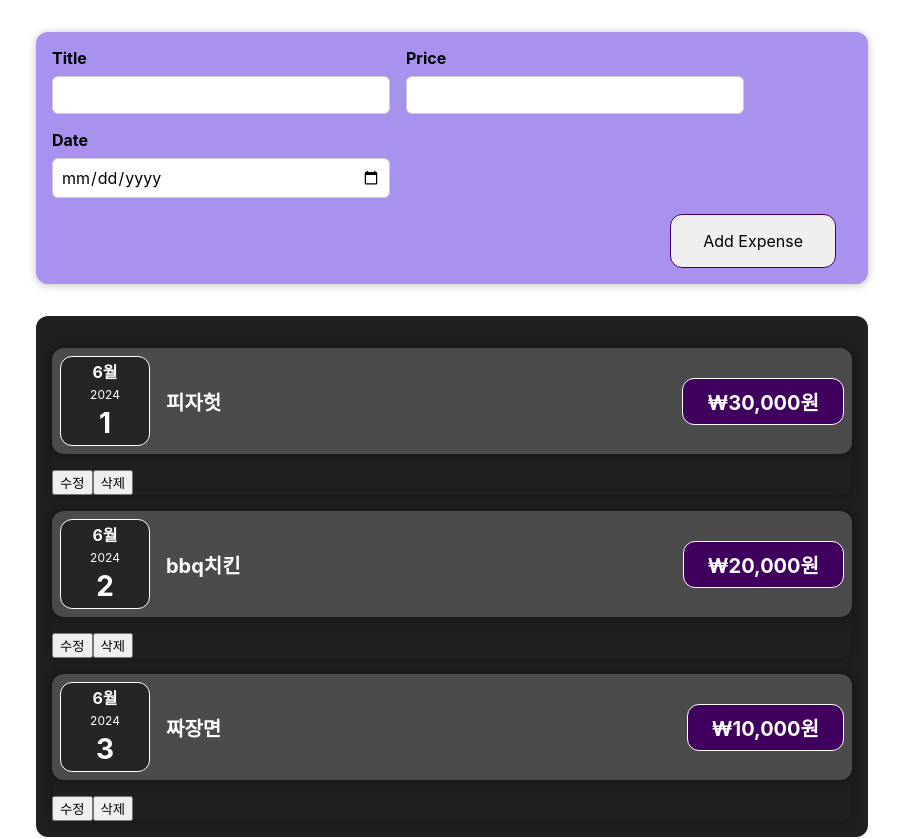
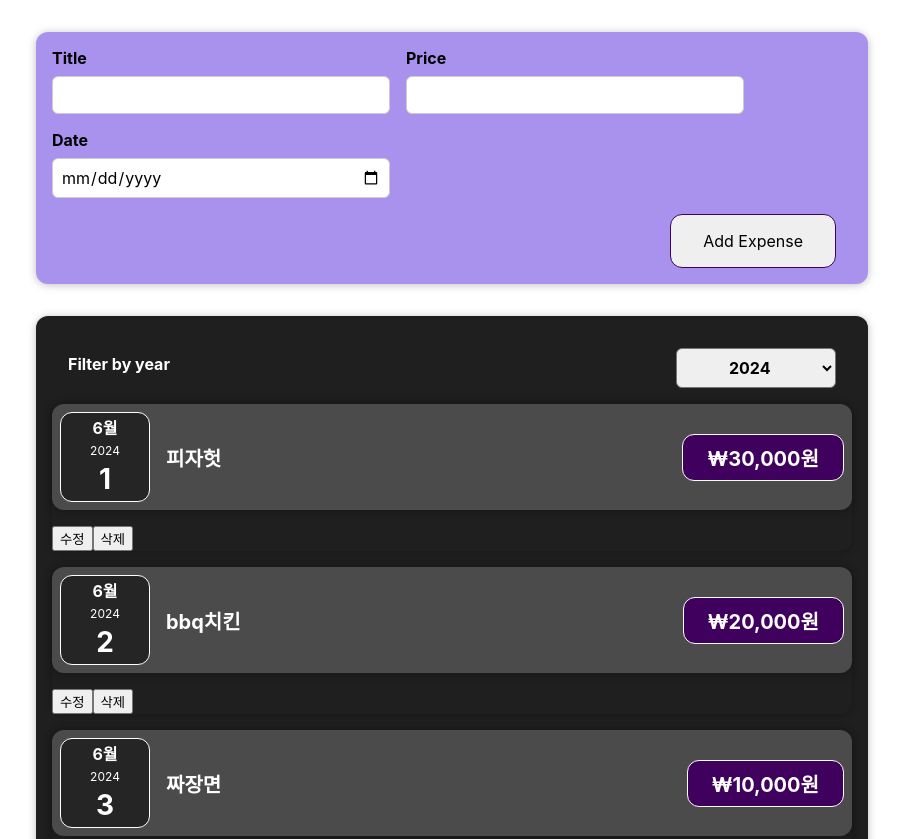
Before and after one commit to goodperiodt/react-basic-study, a React (Create React App) app: page / in a window 1280 px wide. Shown: the top 839 px of the page, without its empty margins (188-1091 px from the left). Built offline with nearby package versions, Linux system fonts and the light colour scheme.

Commit message:
7. 동적 리스트 렌더링, 연도별 필터링

```diff
--- a/src/App.js
+++ b/src/App.js
@@ -6,9 +6,10 @@
 function App() {
   // 지출 항목 객체 배열
   const expenses = [
-    { title: "피자헛", price: 30000, date: new Date(2024, 5, 1) },
-    { title: "bbq치킨", price: 20000, date: new Date(2024, 5, 2) },
-    { title: "짜장면", price: 10000, date: new Date(2024, 5, 3) },
+    { id: 1, title: "피자헛", price: 30000, date: new Date(2024, 5, 1) },
+    { id: 2, title: "bbq치킨", price: 20000, date: new Date(2024, 5, 2) },
+    { id: 3, title: "짜장면", price: 10000, date: new Date(2024, 5, 3) },
+    { id: 4, title: "엽기떡볶이", price: 18000, date: new Date(2024, 5, 4) },
   ];
 
   // ExpenseForm에게 내려보낼 함수
@@ -18,6 +19,8 @@
   const addExpenseHandler = (newExpense) => {
     console.log("App 컴포넌트에서 응답함!");
     console.log("newExpense: ", newExpense);
+    // 자식 컴포넌트로부터 전달받은 데이터를 배열에 추가하는 것은 쉽다.
+    expenses.push(newExpense);
   };
 
   return (
--- /dev/null
+++ b/src/components/Expense/ExpenseFilter.css
@@ -0,0 +1,24 @@
+.expenses-filter {
+  color: white;
+  padding: 0 1rem;
+}
+
+.expenses-filter__control {
+  display: flex;
+  width: 100%;
+  align-items: center;
+  justify-content: space-between;
+  margin: 1rem 0;
+}
+
+.expenses-filter label {
+  font-weight: bold;
+  margin-bottom: 0.5rem;
+}
+
+.expenses-filter select {
+  font: inherit;
+  padding: 0.5rem 3rem;
+  font-weight: 700;
+  border-radius: 6px;
+}
--- /dev/null
+++ b/src/components/Expense/ExpenseFilter.js
@@ -0,0 +1,29 @@
+import React from "react";
+import "./ExpenseFilter.css";
+
+const ExpenseFilter = ({ onChangeFilter }) => {
+  const dropdownChangeHandler = (e) => {
+    // selected된 year의 값을 Expense.js에서 사용할 수 있도록 올려보내기
+
+    // 사용자가 선택한 년도의 값을 부모 컴포넌트(Expense.js) 에게 전달하려고 하는데,
+    // 부모 컴포넌트에서 전달한 함수를 사용해서 함수에 데이터를 담아 전달(리턴, 반환)
+    const selectedYear = e.target.value;
+    onChangeFilter(selectedYear);
+  };
+  return (
+    <div className="expenses-filter">
+      <div className="expenses-filter__control">
+        <label>Filter by year</label>
+        <select onChange={dropdownChangeHandler}>
+          <option value="2024">2024</option>
+          <option value="2023">2023</option>
+          <option value="2022">2022</option>
+          <option value="2021">2021</option>
+          <option value="2020">2020</option>
+        </select>
+      </div>
+    </div>
+  );
+};
+
+export default ExpenseFilter;
--- a/src/components/Expense/Expenses.js
+++ b/src/components/Expense/Expenses.js
@@ -1,26 +1,56 @@
-import React from "react";
+import React, { useState } from "react";
 import "./Expenses.css";
 import ExpenseItem from "./ExpenseItem";
+import ExpenseFilter from "./ExpenseFilter";
+import Card from "../ui/Card";
 
-const Expenses = ({ items: expenses }) => {
+const Expenses = ({ items }) => {
+  const [filteredYear, setFilteredYear] = useState(
+    new Date().getFullYear().toString()
+  );
+
+  /* 1. 배열 요소를 전부 ExpenseItem 컴포넌트로 전달한다.
+  // ExpenseItem을 동적으로 렌더링하기
+  const iterateExpenseItem = () => {
+
+    // 콜백 함수의 매개값으로 배열의 요소가 하나씩 전달됨.
+    // 콜백 함수는 배열 요소만큼 반복된다.
+    // map의 리턴 값: 함수가 적용된 각 요소가 담긴 새로운 배열이 리턴됨.
+    return items.map((item) => {
+      return (
+        <ExpenseItem title={item.title} price={item.price} date={item.date} />
+      );
+    });
+
+
+
+  };
+  */
+
+  // 자식 컴포넌트 ExpenseFilter에 있는 선택 연도 데이터를 반환해주는 함수다.
+
+  const filterChangeHandler = (selectedYear) => {
+    console.log("Expenses.js", selectedYear);
+    setFilteredYear(selectedYear);
+  };
+
   return (
-    <div className="expenses">
-      <ExpenseItem
-        title={expenses[0].title}
-        price={expenses[0].price}
-        date={expenses[0].date}
-      />
-      <ExpenseItem
-        title={expenses[1].title}
-        price={expenses[1].price}
-        date={expenses[1].date}
-      />
-      <ExpenseItem
-        title={expenses[2].title}
-        price={expenses[2].price}
-        date={expenses[2].date}
-      />
-    </div>
+    <Card className="expenses">
+      <ExpenseFilter onChangeFilter={filterChangeHandler} />
+      {/* 지출 내역 여러 개를 갖고 있는 items(배열)가 있다. */}
+      {items
+        .filter((item) => item.date.getFullYear().toString() === filteredYear)
+        .map((item) => {
+          return (
+            <ExpenseItem
+              key={item.id} // key값은 DB연동시 primary key로 처리한다.
+              title={item.title}
+              price={item.price}
+              date={item.date}
+            />
+          );
+        })}
+    </Card>
   );
 };
 
```
